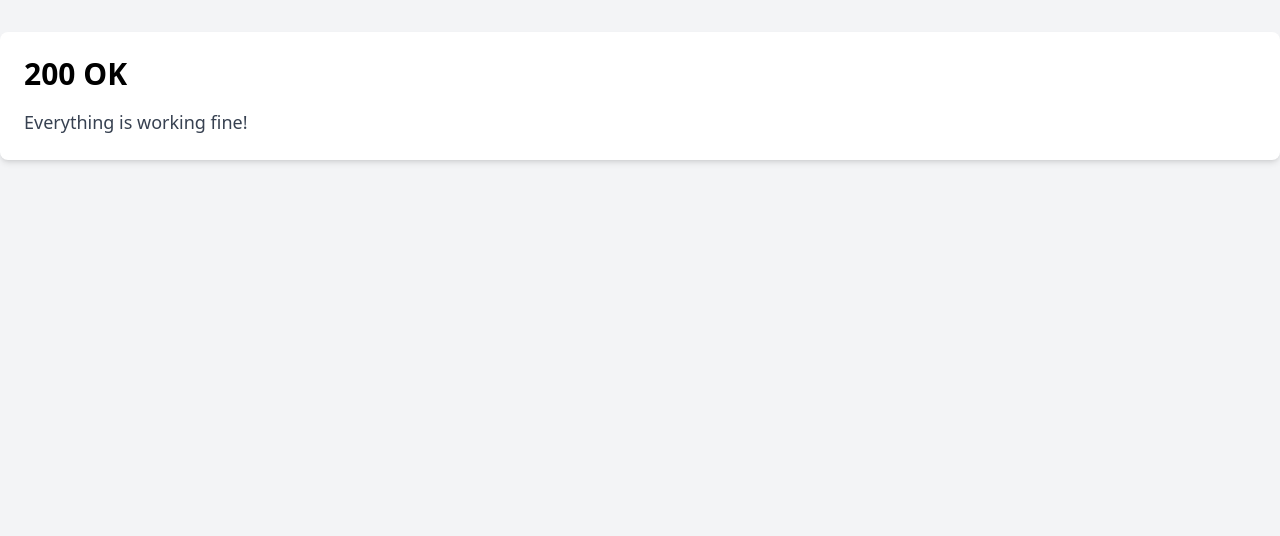
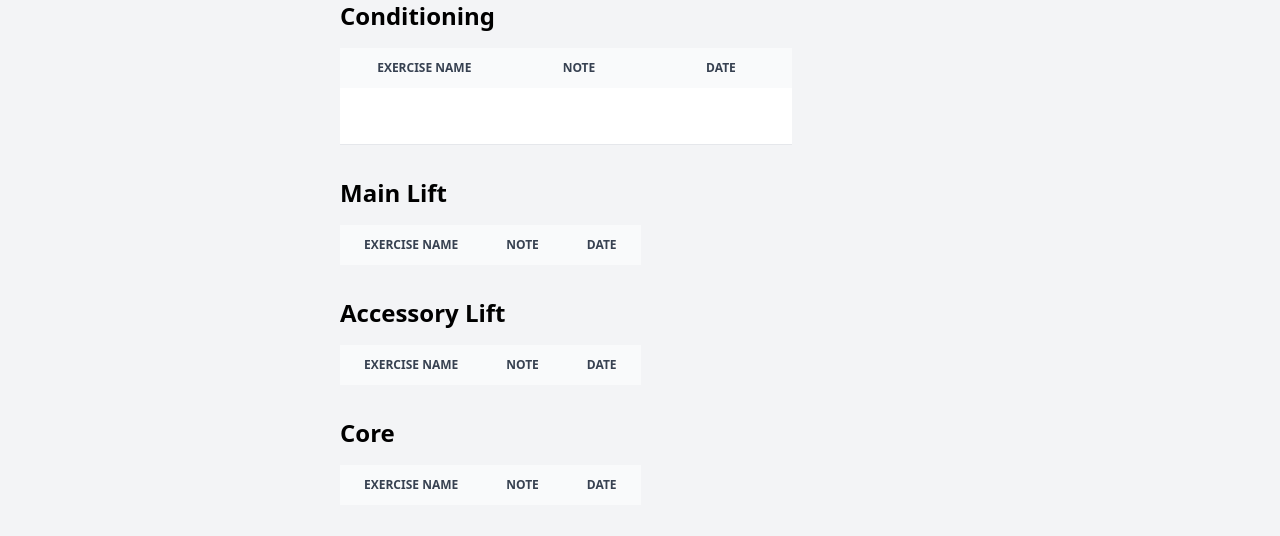
Before and after one commit to wolffiex/strength, a Django app: page / in a window 1280 px wide. Shown: the top 536 px of the page. Run offline with Django 5.2, Linux system fonts and the light colour scheme; tables that the repository leaves empty hold one stand-in row (values such as "Sample post"); lists and menus that the app fills with data are empty; style sheets or scripts are compiled from the project's sources.

Commit message:
Category names

```diff
--- a/exercise/templates/index.html
+++ b/exercise/templates/index.html
@@ -1,5 +1,6 @@
 <!DOCTYPE html>
 <html lang="en">
+
 <head>
   <meta charset="UTF-8">
   <meta name="viewport" content="width=device-width, initial-scale=1.0">
@@ -7,12 +8,31 @@
   {% load static %}
   <link rel="stylesheet" href="{% static 'css/output.css' %}">
 </head>
+
 <body class="bg-gray-100">
-     <div class="container mx-auto py-8">
-         <div class="bg-white p-6 rounded-lg shadow-md">
-             <h1 class="text-3xl font-bold mb-4">200 OK</h1>
-             <p class="text-lg text-gray-700">Everything is working fine!</p>
-         </div>
+  <div class="overflow-x-auto mx-auto max-w-[600px]">
+    {% for category, exercises in exercises_by_category.items %}
+    <h2 class="text-2xl font-bold mb-4">{{ category }}</h2>
+    <table class="mb-8">
+      <thead class="text-xs text-gray-700 uppercase bg-gray-50 dark:bg-gray-700 dark:text-gray-400">
+        <tr>
+          <th scope="col" class="px-6 py-3">Exercise Name</th>
+          <th scope="col" class="px-6 py-3">Note</th>
+          <th scope="col" class="px-6 py-3">Date</th>
+        </tr>
+      </thead>
+      <tbody>
+        {% for exercise in exercises %}
+        <tr class="bg-white border-b dark:bg-gray-800 dark:border-gray-700 text-white">
+          <td class="px-6 py-4">{{ exercise.name }}</td>
+          <td class="px-6 py-4">{{ exercise.note }}</td>
+          <td class="px-6 py-4">{{ exercise.latest_date|default_if_none:"" }}</td>
+        </tr>
+        {% endfor %}
+      </tbody>
+    </table>
+    {% endfor %}
   </div>
 </body>
+
 </html>
--- a/exercise/views.py
+++ b/exercise/views.py
@@ -1,7 +1,20 @@
 from django.shortcuts import render
+from django.db.models import Max
+from exercise.models import Exercise
 
-# Create your views here.
-from django.http import HttpResponse
 
 def index(request):
-    return render(request, "index.html", status=201)
+    exercises_by_category = {}
+
+    for category, category_name in Exercise.CATEGORIES:
+        exercises = (
+            Exercise.objects.filter(category=category)
+            .annotate(latest_date=Max("workoutexercise__workout__date"))
+            .order_by("-latest_date")
+        )
+        exercises_by_category[category_name] = exercises
+
+    context = {
+        "exercises_by_category": exercises_by_category,
+    }
+    return render(request, "index.html", context, status=201)
```
Lines whose indentation alone changed are shown as unchanged.
